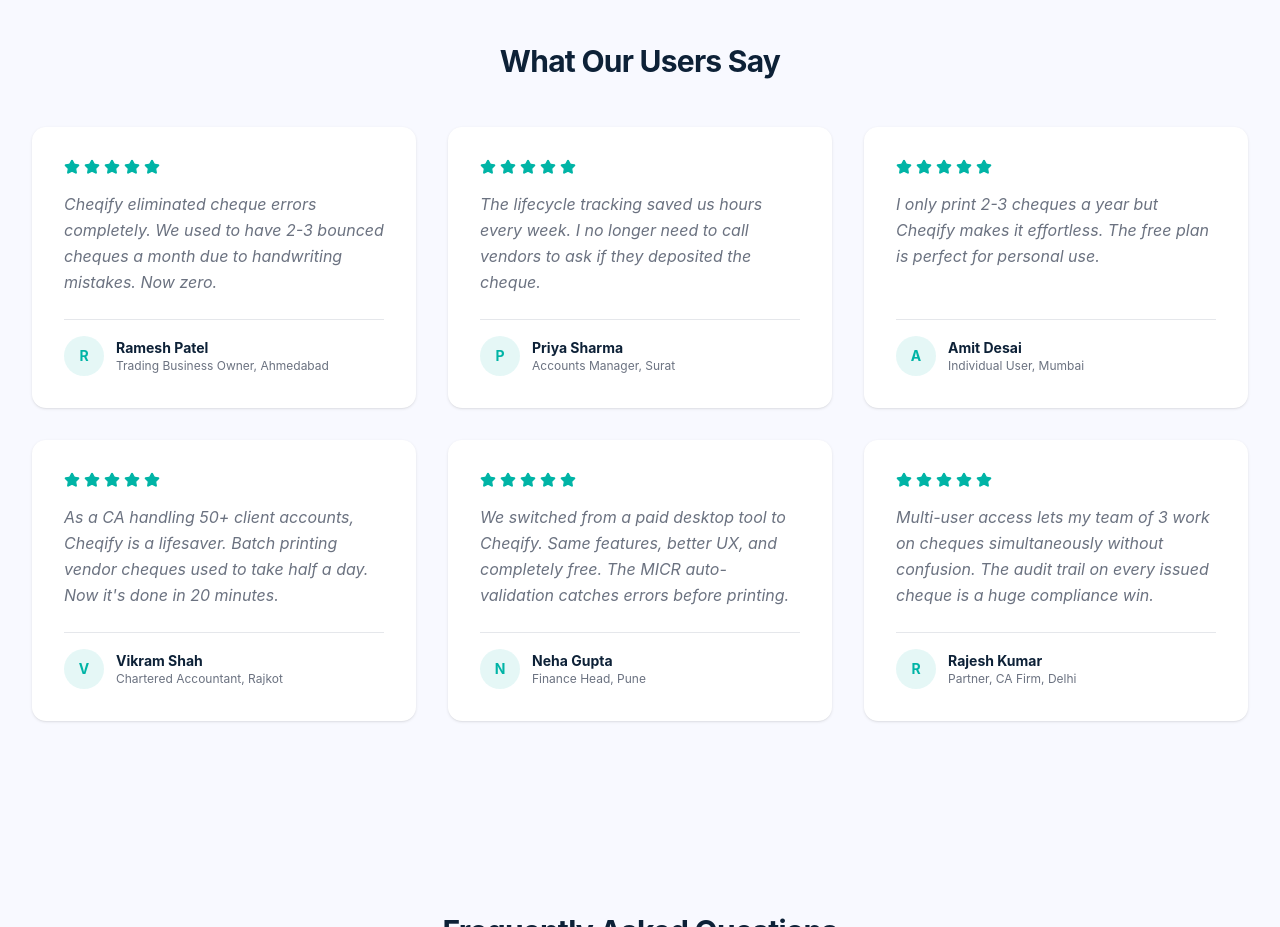
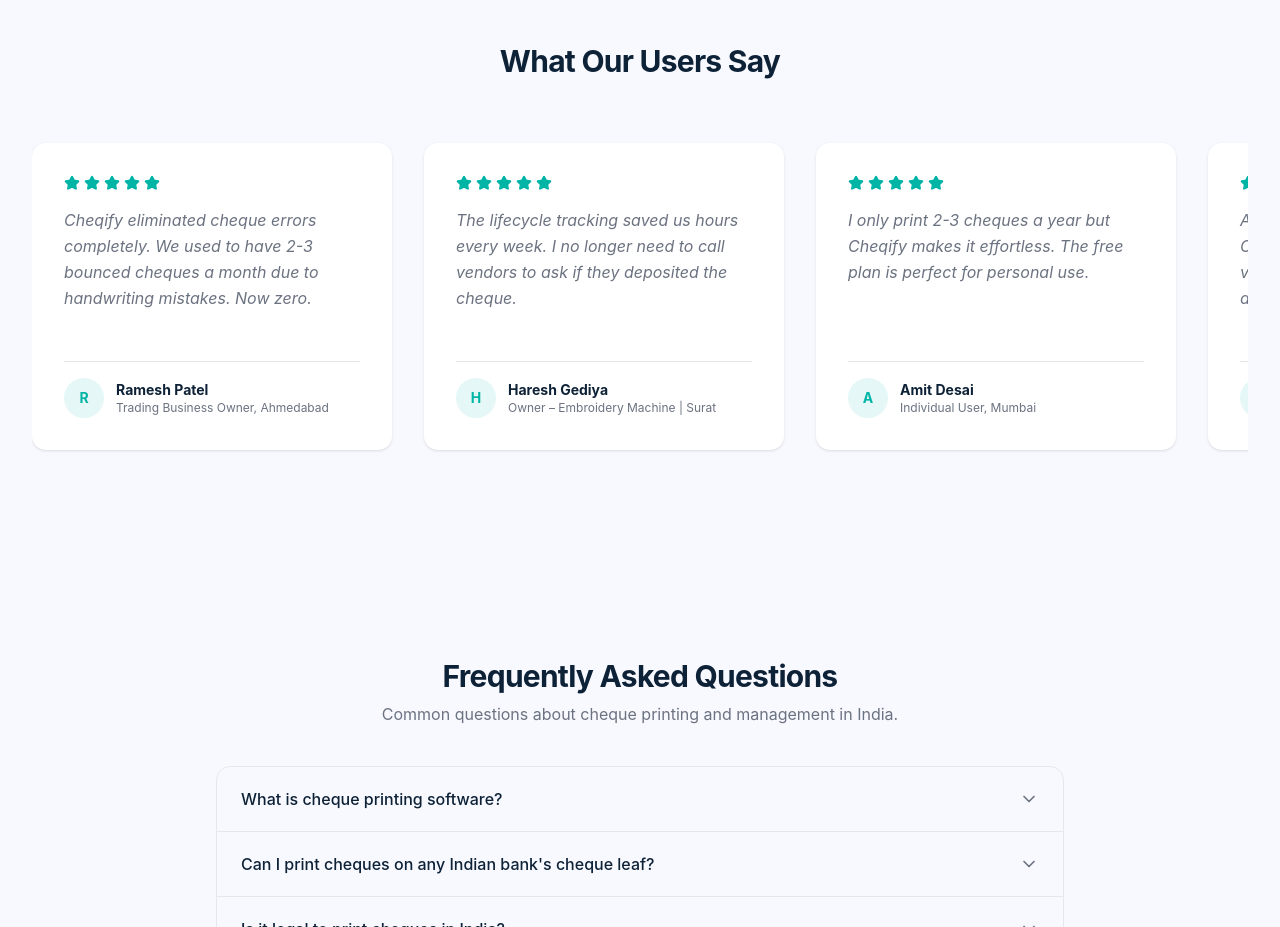
Before and after one commit to ravihirapara/cheqify-website, a Next.js app: page /en in a window 1280 px wide. Shown: the part 3580-4507 px from the top of the page. Built offline with nearby package versions, Linux system fonts and the light colour scheme; no server answers; a web font is replaced by a local one.

Commit message:
changes committed

```diff
--- a/messages/en.json
+++ b/messages/en.json
@@ -152,8 +152,8 @@
       "t1Name": "Ramesh Patel",
       "t1Role": "Trading Business Owner, Ahmedabad",
       "t2Quote": "The lifecycle tracking saved us hours every week. I no longer need to call vendors to ask if they deposited the cheque.",
-      "t2Name": "Priya Sharma",
-      "t2Role": "Accounts Manager, Surat",
+      "t2Name": "Haresh Gediya",
+      "t2Role": "Owner – Embroidery Machine | Surat",
       "t3Quote": "I only print 2-3 cheques a year but Cheqify makes it effortless. The free plan is perfect for personal use.",
       "t3Name": "Amit Desai",
       "t3Role": "Individual User, Mumbai",
@@ -164,8 +164,8 @@
       "t5Name": "Neha Gupta",
       "t5Role": "Finance Head, Pune",
       "t6Quote": "Multi-user access lets my team of 3 work on cheques simultaneously without confusion. The audit trail on every issued cheque is a huge compliance win.",
-      "t6Name": "Rajesh Kumar",
-      "t6Role": "Partner, CA Firm, Delhi"
+      "t6Name": "Vaishali Hirapara",
+      "t6Role": "Partner CA Firm, Surat"
     },
     "finalCta": {
       "heading": "Ready to Print Error-Free Cheques?",
--- a/src/app/[locale]/page.tsx
+++ b/src/app/[locale]/page.tsx
@@ -86,7 +86,7 @@
     },
     {
       "@type": "Review",
-      author: { "@type": "Person", name: "Priya Sharma", jobTitle: "Accounts Manager", address: { "@type": "PostalAddress", addressLocality: "Surat", addressCountry: "IN" } },
+      author: { "@type": "Person", name: "Haresh Gediya", jobTitle: "Owner, Embroidery Machine Business", address: { "@type": "PostalAddress", addressLocality: "Surat", addressCountry: "IN" } },
       reviewRating: { "@type": "Rating", ratingValue: "5", bestRating: "5" },
       reviewBody:
         "The lifecycle tracking saved us hours every week. I no longer need to call vendors to ask if they deposited the cheque.",
@@ -114,7 +114,7 @@
     },
     {
       "@type": "Review",
-      author: { "@type": "Person", name: "Rajesh Kumar", jobTitle: "Partner, CA Firm", address: { "@type": "PostalAddress", addressLocality: "Delhi", addressCountry: "IN" } },
+      author: { "@type": "Person", name: "Vaishali Hirapara", jobTitle: "Partner, CA Firm", address: { "@type": "PostalAddress", addressLocality: "Surat", addressCountry: "IN" } },
       reviewRating: { "@type": "Rating", ratingValue: "5", bestRating: "5" },
       reviewBody:
         "Multi-user access lets my team of 3 work on cheques simultaneously without confusion. The audit trail on every issued cheque is a huge compliance win.",
--- a/src/components/sections/testimonials.tsx
+++ b/src/components/sections/testimonials.tsx
@@ -5,6 +5,8 @@
 import { Star } from "lucide-react";
 
 const TESTIMONIALS = ["t1", "t2", "t3", "t4", "t5", "t6"] as const;
+const AUTO_SCROLL_PX_PER_SEC = 40;
+const RESUME_AFTER_IDLE_MS = 1200;
 
 function StarRating() {
   return (
@@ -18,53 +20,129 @@
 
 export function Testimonials() {
   const t = useTranslations("home.testimonials");
-  const sectionRef = useRef<HTMLDivElement | null>(null);
-  const [visible, setVisible] = useState(false);
+  const scrollRef = useRef<HTMLDivElement | null>(null);
+  const pausedRef = useRef(false);
+  const dragRef = useRef<{ startX: number; startScroll: number } | null>(null);
+  const resumeTimerRef = useRef<number | null>(null);
+  const [isDragging, setIsDragging] = useState(false);
 
   useEffect(() => {
-    const node = sectionRef.current;
-    if (!node) return;
-    if (typeof IntersectionObserver === "undefined") {
-      setVisible(true);
-      return;
+    const el = scrollRef.current;
+    if (!el) return;
+
+    const prefersReducedMotion = window.matchMedia(
+      "(prefers-reduced-motion: reduce)",
+    ).matches;
+    if (prefersReducedMotion) return;
+
+    let rafId = 0;
+    let last = performance.now();
+
+    function step(now: number) {
+      const dt = (now - last) / 1000;
+      last = now;
+      if (el && !pausedRef.current) {
+        el.scrollLeft += AUTO_SCROLL_PX_PER_SEC * dt;
+        const half = el.scrollWidth / 2;
+        if (half > 0 && el.scrollLeft >= half) {
+          el.scrollLeft -= half;
+        }
+      }
+      rafId = requestAnimationFrame(step);
     }
-    const observer = new IntersectionObserver(
-      ([entry]) => {
-        if (entry.isIntersecting) {
-          setVisible(true);
-          observer.disconnect();
-        }
-      },
-      { threshold: 0.15 },
-    );
-    observer.observe(node);
-    return () => observer.disconnect();
+    rafId = requestAnimationFrame(step);
+    return () => cancelAnimationFrame(rafId);
   }, []);
 
+  function pauseAutoScroll() {
+    pausedRef.current = true;
+    if (resumeTimerRef.current) {
+      window.clearTimeout(resumeTimerRef.current);
+      resumeTimerRef.current = null;
+    }
+  }
+
+  function scheduleResume() {
+    if (resumeTimerRef.current) window.clearTimeout(resumeTimerRef.current);
+    resumeTimerRef.current = window.setTimeout(() => {
+      pausedRef.current = false;
+      resumeTimerRef.current = null;
+    }, RESUME_AFTER_IDLE_MS);
+  }
+
+  function onPointerDown(e: React.PointerEvent<HTMLDivElement>) {
+    const el = scrollRef.current;
+    if (!el) return;
+    if (e.pointerType === "mouse" && e.button !== 0) return;
+    pauseAutoScroll();
+    dragRef.current = { startX: e.clientX, startScroll: el.scrollLeft };
+    setIsDragging(true);
+    el.setPointerCapture(e.pointerId);
+  }
+
+  function onPointerMove(e: React.PointerEvent<HTMLDivElement>) {
+    const drag = dragRef.current;
+    const el = scrollRef.current;
+    if (!drag || !el) return;
+    const dx = e.clientX - drag.startX;
+    el.scrollLeft = drag.startScroll - dx;
+  }
+
+  function endDrag(e: React.PointerEvent<HTMLDivElement>) {
+    if (!dragRef.current) return;
+    dragRef.current = null;
+    setIsDragging(false);
+    const el = scrollRef.current;
+    if (el && el.hasPointerCapture(e.pointerId)) {
+      el.releasePointerCapture(e.pointerId);
+    }
+    scheduleResume();
+  }
+
+  function onMouseEnter() {
+    pauseAutoScroll();
+  }
+
+  function onMouseLeave() {
+    if (!dragRef.current) scheduleResume();
+  }
+
+  function onWheel() {
+    pauseAutoScroll();
+    scheduleResume();
+  }
+
+  const loop = [...TESTIMONIALS, ...TESTIMONIALS];
+
   return (
-    <section ref={sectionRef} className="py-16 md:py-24">
+    <section className="py-16 md:py-24">
       <div className="mx-auto max-w-7xl px-4 sm:px-6 lg:px-8">
-        <h2
-          className={`text-center text-3xl font-bold tracking-tight text-foreground transition-all duration-700 ease-out motion-reduce:transition-none ${
-            visible ? "translate-y-0 opacity-100" : "translate-y-4 opacity-0"
+        <h2 className="text-center text-3xl font-bold tracking-tight text-foreground">
+          {t("heading")}
+        </h2>
+        <div
+          ref={scrollRef}
+          onPointerDown={onPointerDown}
+          onPointerMove={onPointerMove}
+          onPointerUp={endDrag}
+          onPointerCancel={endDrag}
+          onMouseEnter={onMouseEnter}
+          onMouseLeave={onMouseLeave}
+          onWheel={onWheel}
+          className={`mt-12 flex gap-6 overflow-x-auto overscroll-x-contain py-4 md:gap-8 [scrollbar-width:none] [&::-webkit-scrollbar]:hidden ${
+            isDragging ? "cursor-grabbing select-none" : "cursor-grab"
           }`}
         >
-          {t("heading")}
-        </h2>
-        <div className="mt-12 grid gap-8 sm:grid-cols-2 lg:grid-cols-3">
-          {TESTIMONIALS.map((key, index) => (
+          {loop.map((key, idx) => (
             <article
-              key={key}
-              style={{ transitionDelay: visible ? `${index * 100}ms` : "0ms" }}
-              className={`group flex flex-col rounded-xl bg-card p-8 shadow-sm transition-[opacity,transform,box-shadow] duration-700 ease-out will-change-transform hover:-translate-y-1 hover:shadow-lg motion-reduce:transform-none motion-reduce:transition-none ${
-                visible ? "translate-y-0 opacity-100" : "translate-y-6 opacity-0"
-              }`}
+              key={`${key}-${idx}`}
+              className="group flex w-[85vw] max-w-[360px] shrink-0 flex-col rounded-xl bg-card p-8 shadow-sm transition-[transform,box-shadow] duration-300 ease-out hover:-translate-y-1 hover:shadow-lg motion-reduce:transform-none motion-reduce:transition-none sm:w-[340px] md:w-[380px] lg:w-[400px]"
             >
               <StarRating />
-              <blockquote className="mt-4 flex-1 italic leading-relaxed text-muted-foreground">
+              <blockquote className="pointer-events-none mt-4 flex-1 italic leading-relaxed text-muted-foreground">
                 {t(`${key}Quote`)}
               </blockquote>
-              <div className="mt-6 flex items-center gap-3 border-t border-border pt-4">
+              <div className="pointer-events-none mt-6 flex items-center gap-3 border-t border-border pt-4">
                 <div className="flex h-10 w-10 shrink-0 items-center justify-center rounded-full bg-primary/10 text-sm font-bold text-primary transition-transform duration-300 group-hover:scale-110 motion-reduce:transform-none">
                   {t(`${key}Name`).charAt(0)}
                 </div>
```
Also changed, not shown: .claude/settings.local.json, messages/gu.json, messages/hi.json, 1 other file (tests, documents, lock files or other folders).
